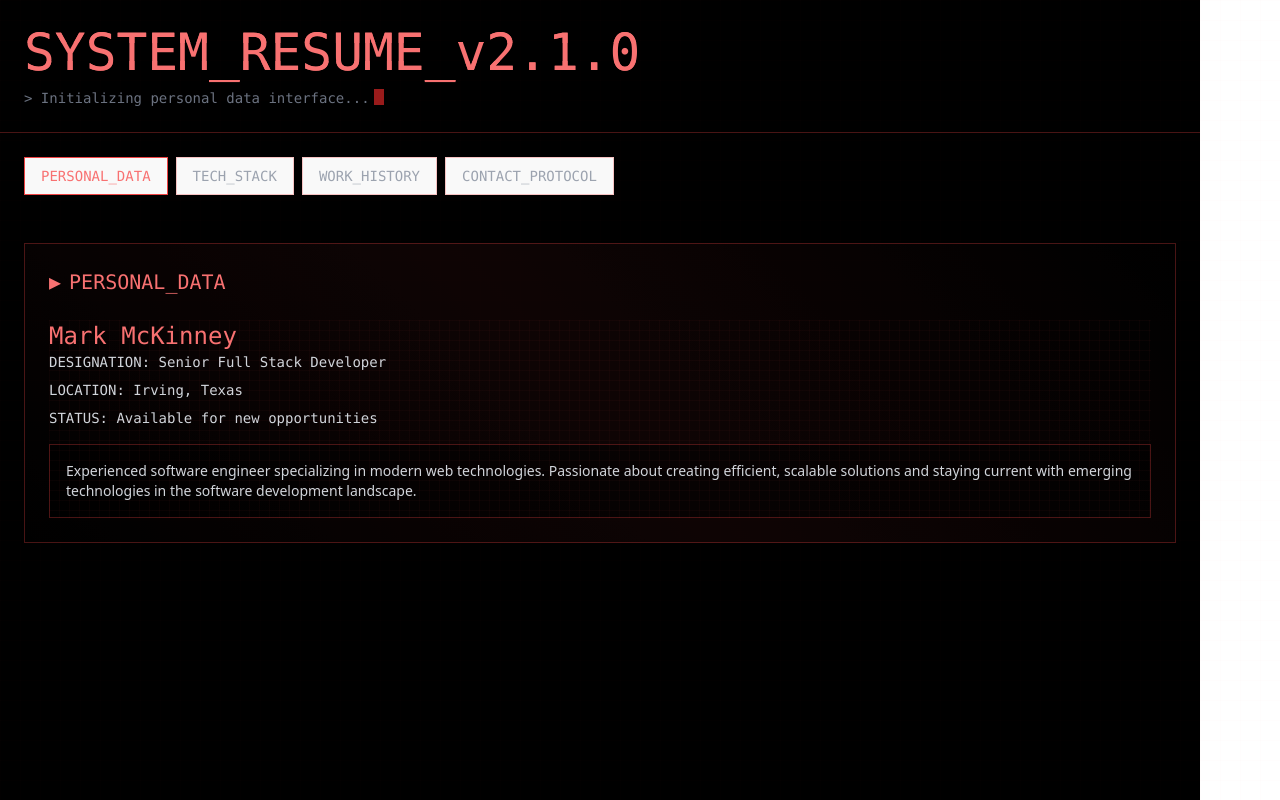
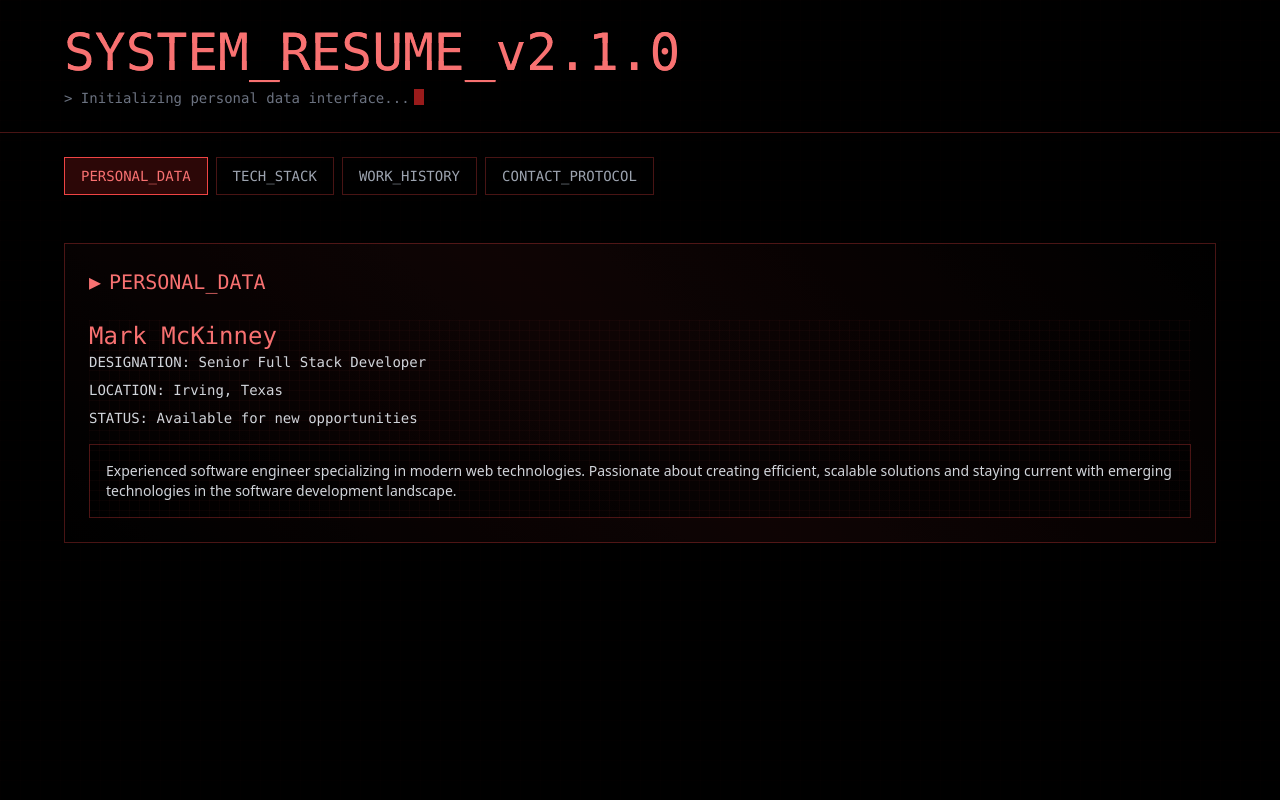
Before and after one commit to markmck/PersonalWebsite, a React (Vite) app: page / in a window 1280 px wide. Built offline with nearby package versions, Linux system fonts and the light colour scheme.

Commit message:
fix: styling fixes for the background

```diff
--- a/src/index.css
+++ b/src/index.css
@@ -31,10 +31,12 @@
   -moz-osx-font-smoothing: grayscale;
 }
 
+html {
+  height: 100%;
+}
+
 body {
   margin: 0;
-  display: flex;
-  place-items: center;
   min-width: 320px;
   min-height: 100vh;
 }
@@ -43,16 +45,3 @@ h1 {
   font-size: 3.2em;
   line-height: 1.1;
 }
-
-@media (prefers-color-scheme: light) {
-  :root {
-    color: #213547;
-    background-color: #ffffff;
-  }
-  a:hover {
-    color: #747bff;
-  }
-  button {
-    background-color: #f9f9f9;
-  }
-}
--- a/src/resume/resume.jsx
+++ b/src/resume/resume.jsx
@@ -30,7 +30,7 @@ const CyberpunkResume = () => {
   };
 
   return (
-    <div className="min-h-screen bg-terminal-bg text-white relative overflow-hidden">
+    <div className="min-h-screen min-w-screen bg-terminal-bg text-white relative overflow-hidden">
       {/* Animated background grid */}
       <div className="fixed inset-0 opacity-10">
         <div
```
